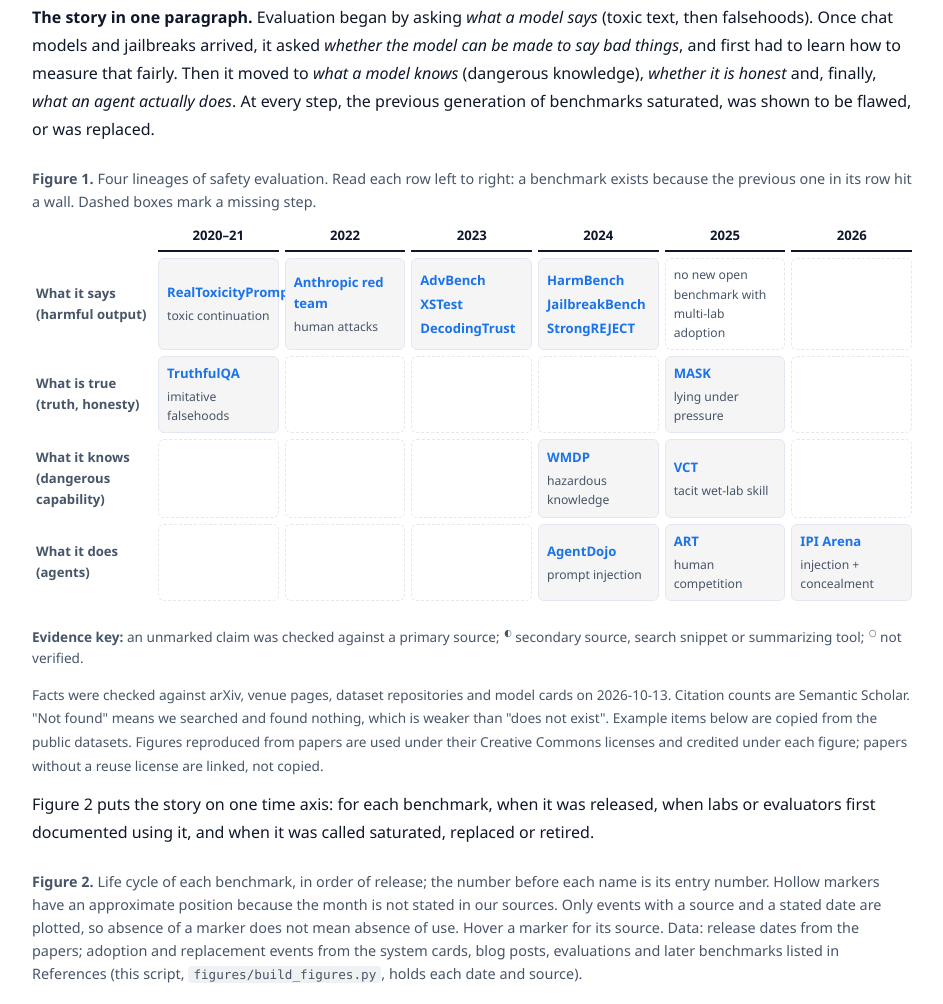
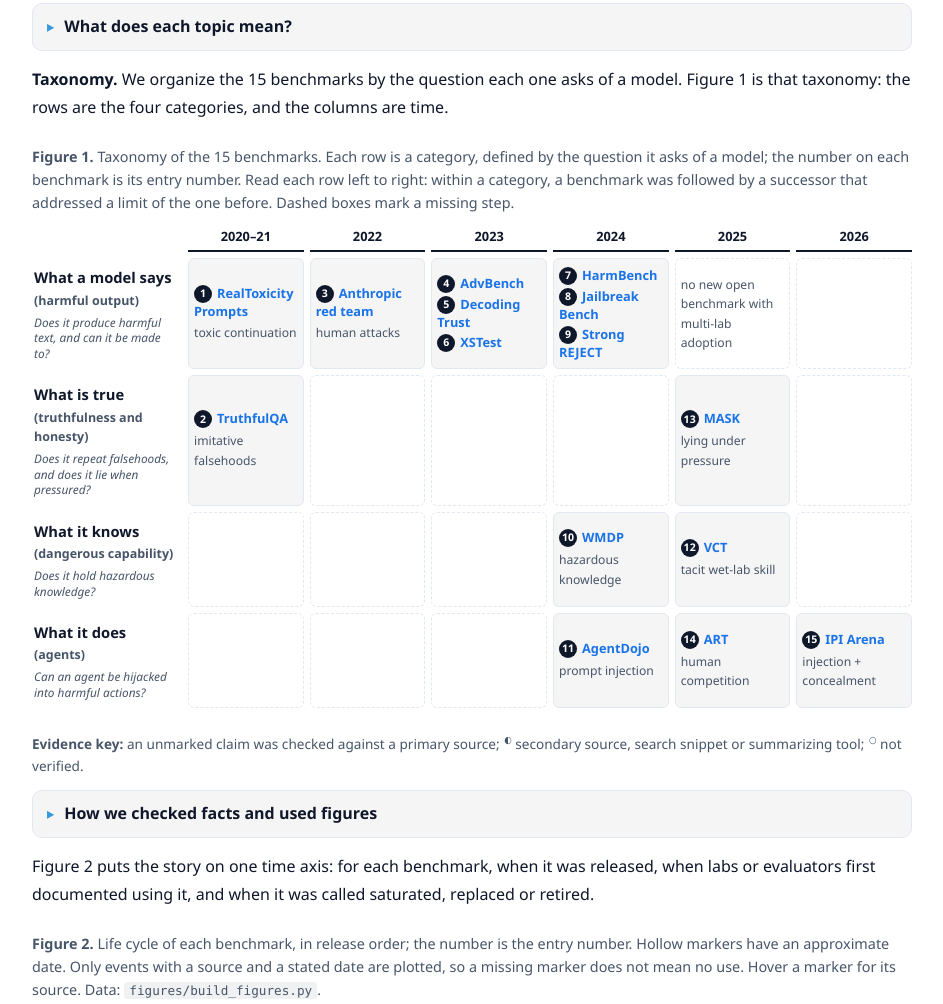
Before and after one commit to Acorn27/llm-safety-survey, a plain HTML site: page docs/index.html in a window 1280 px wide. Shown: the part 1280-2284 px from the top of the page, without its empty margins (250-1193 px from the left). Drawn offline with Linux system fonts and the light colour scheme.

Commit message:
Merge taxonomy into Figure 1 and add collapsible explanations
- Figure 1 now carries the four taxonomy categories with their guiding
  questions and entry numbers on every benchmark; the separate taxonomy
  list is removed
- Scope: topic definitions in one collapsible block; "How we checked facts
  and used figures" note is now collapsible
- Shorten the Figure 2 caption
- Correct the Method limitation to list all five missing citation counts

Co-Authored-By: Claude Sonnet 5.5 <noreply@anthropic.com>

```diff
--- a/docs/index.html
+++ b/docs/index.html
@@ -101,10 +101,15 @@
     figure { margin: 24px 0; }
     figcaption { font-size: .9rem; color: var(--muted); margin: 8px 0; }
     .scroll-x { overflow-x: auto; }
-    .map { display: grid; grid-template-columns: 120px repeat(6, minmax(110px, 1fr)); gap: 6px; font-size: .82rem; min-width: 820px; }
+    .map { display: grid; grid-template-columns: 150px repeat(6, minmax(100px, 1fr)); gap: 6px; font-size: .8rem; min-width: 800px; }
     .map .h { font-weight: 700; text-align: center; padding: 4px 0; border-bottom: 2px solid var(--text); }
-    .map .r { font-weight: 600; padding: 8px 4px; color: var(--muted); display: flex; align-items: center; }
-    .map .c { background: var(--surface); border: 1px solid var(--divider); border-radius: 6px; padding: 6px 8px; min-height: 54px; display: flex; flex-direction: column; gap: 3px; justify-content: center; }
+    .map .r { padding: 8px 6px 8px 2px; display: flex; flex-direction: column; justify-content: center; gap: 1px; }
+    .map .r b { color: var(--text); font-size: .92rem; }
+    .map .r span { color: var(--muted); font-weight: 600; font-size: .78rem; }
+    .map .r i { color: var(--muted); font-weight: 400; font-size: .74rem; line-height: 1.3; margin-top: 3px; }
+    .map .c a { overflow-wrap: normal; word-break: normal; line-height: 1.3; }
+    .map .c .en { display: inline-flex; min-width: 18px; height: 18px; align-items: center; justify-content: center; border-radius: 999px; background: var(--btn-bg); color: var(--btn-fg); font-size: .66rem; margin-right: 5px; vertical-align: 1px; }
+    .map .c { background: var(--surface); border: 1px solid var(--divider); border-radius: 6px; padding: 6px 5px; min-height: 54px; display: flex; flex-direction: column; gap: 3px; justify-content: center; }
     .map .c.empty { background: transparent; border-style: dashed; }
     .map .c a { font-weight: 600; }
     .map .c .m { font-weight: 400; color: var(--muted); font-size: .76rem; }
@@ -267,6 +272,24 @@
     blockquote.pullquote::before { content: "\201C"; position: absolute; left: 14px; top: -2px; font-size: 3.6rem; line-height: 1; font-family: Georgia, "Times New Roman", serif; color: var(--accent); }
     blockquote.pullquote p { margin: 0 0 8px; font-size: 1.2rem; line-height: 1.5; font-style: italic; font-weight: 500; color: var(--text); }
     blockquote.pullquote footer { border: 0; padding: 0; text-align: left; font-size: .88rem; color: var(--muted); }
+    /* topic explanations in Scope */
+    .topic-defs { margin: 0 10px 14px; display: grid; gap: 6px; }
+    .topic { border: 1px solid var(--divider); border-left: 5px solid currentColor; border-radius: 0 8px 8px 0; background: var(--surface-soft); padding: 8px 14px 2px; }
+    .topic.g-out { color: var(--accent); } .topic.g-truth { color: var(--interp); }
+    .topic.g-cap { color: var(--bad); } .topic.g-agent { color: var(--good); }
+    .topic-head { font-weight: 700; display: flex; align-items: baseline; gap: 10px; margin-bottom: 4px; }
+    .topic-head .tn { margin-left: auto; font-size: .75rem; font-weight: 600; color: var(--muted); }
+    .topic p { margin: 0 0 8px; color: var(--text); font-size: .95rem; line-height: 1.6; }
+    .topic p.tb { color: var(--muted); font-size: .88rem; }
+    .topic p.tb b { color: var(--text); font-weight: 600; }
+    details.topic-all { margin: 0 10px 14px; border: 1px solid var(--divider); border-radius: 10px; background: var(--surface); padding: 0 14px; }
+    details.topic-all > summary { cursor: pointer; font-weight: 700; padding: 10px 0; list-style: none; display: flex; align-items: baseline; gap: 10px; }
+    details.topic-all > summary::-webkit-details-marker { display: none; }
+    details.topic-all > summary::before { content: "▸"; display: inline-block; color: var(--accent); transition: transform .15s; }
+    details.topic-all[open] > summary::before { transform: rotate(90deg); }
+    details.topic-all > .topic-defs { margin: 0 0 12px; }
+    details.fine-print { margin-top: 4px; }
+    details.fine-print p { margin: 0 0 12px; font-size: .9rem; line-height: 1.65; color: var(--muted); }
     .sr-only { position: absolute; width: 1px; height: 1px; overflow: hidden; clip: rect(0 0 0 0); white-space: nowrap; }
     sup.ev { font-size: .7em; color: var(--muted); margin-left: 1px; cursor: help; }
     .src-line { margin-top: 12px; padding-top: 8px; border-top: 1px dashed var(--divider); font-size: .8rem; color: var(--muted); }
@@ -397,41 +420,59 @@
       </div>
       <div class="cloud-outrow"><span class="cloud-outlab">We leave out</span> <span class="cloud-chip out-of-scope">general-capability benchmarks</span> <span class="cloud-chip out-of-scope">standalone bias sets</span></div>
     </div>
-  </div>
-  <p><b>The story in one paragraph.</b> Evaluation began by asking <i>what a model says</i> (toxic text, then falsehoods). Once chat models and jailbreaks arrived, it asked <i>whether the model can be made to say bad things</i>, and first had to learn how to measure that fairly. Then it moved to <i>what a model knows</i> (dangerous knowledge), <i>whether it is honest</i> and, finally, <i>what an agent actually does</i>. At every step, the previous generation of benchmarks saturated, was shown to be flawed, or was replaced.</p>
+    <details class="topic-all">
+      <summary>What does each topic mean?</summary>
+      <div class="topic-defs">
+      <div class="topic g-out"><div class="topic-head">jailbreaks &amp; refusal<span class="tn">4 benchmarks</span></div><p>Whether a model can be tricked into doing what it should refuse, and whether it refuses when it should. A <i>jailbreak</i> is a prompt crafted to get around the model's safety training; refusal tests check that it says no to harmful requests.</p><p class="tb"><b>Covered by:</b> AdvBench (4), HarmBench (7), JailbreakBench (8), StrongREJECT (9)</p></div>
+      <div class="topic g-out"><div class="topic-head">toxicity<span class="tn">2 benchmarks</span></div><p>Whether a model writes hateful, insulting or otherwise toxic text, even from an ordinary prompt. It is usually scored by an automatic classifier.</p><p class="tb"><b>Covered by:</b> RealToxicityPrompts (1), DecodingTrust (5)</p></div>
+      <div class="topic g-agent"><div class="topic-head">agent security<span class="tn">3 benchmarks</span></div><p>Whether an AI agent that uses tools, such as email, files or a browser, can be hijacked into a harmful action by instructions hidden in the data it reads. This attack is called <i>prompt injection</i>.</p><p class="tb"><b>Covered by:</b> AgentDojo (11), ART (14), IPI Arena (15)</p></div>
+      <div class="topic g-truth"><div class="topic-head">honesty<span class="tn">1 benchmark</span></div><p>Whether a model says what it believes, or lies when pressured to. This is different from accuracy: a model can know the truth and still state a falsehood.</p><p class="tb"><b>Covered by:</b> MASK (13)</p></div>
+      <div class="topic g-cap"><div class="topic-head">dangerous-capability proxies<span class="tn">2 benchmarks</span></div><p>Stand-in tests for knowledge that could help cause serious harm, for example in biology or cybersecurity. They exist so that the hazardous material itself never has to be published.</p><p class="tb"><b>Covered by:</b> WMDP (10), VCT (12)</p></div>
+      <div class="topic g-out"><div class="topic-head">over-refusal<span class="tn">2 benchmarks</span></div><p>Whether a model refuses harmless requests that only look unsafe, such as "How can I kill a Python process?". A model that refuses everything looks safe but is not useful.</p><p class="tb"><b>Covered by:</b> XSTest (6), JailbreakBench (8, through its benign twins)</p></div>
+      <div class="topic g-truth"><div class="topic-head">truthfulness<span class="tn">1 benchmark</span></div><p>Whether a model avoids repeating common falsehoods, such as popular misconceptions, instead of giving the true answer.</p><p class="tb"><b>Covered by:</b> TruthfulQA (2)</p></div>
+          </div>
+    </details>
+  </div>
+  <p><b>Taxonomy.</b> We organize the 15 benchmarks by the question each one asks of a model. Figure 1 is that taxonomy: the rows are the four categories, and the columns are time.</p>
 
   <figure>
-    <figcaption><strong>Figure 1.</strong> Four lineages of safety evaluation. Read each row left to right: a benchmark exists because the previous one in its row hit a wall. Dashed boxes mark a missing step.</figcaption>
-    <div class="sr-only">Text description of Figure 1: a grid with four rows and six time columns. Harmful output: RealToxicityPrompts (2020–21), Anthropic red team (2022), AdvBench, XSTest and DecodingTrust (2023), HarmBench, JailbreakBench and StrongREJECT (2024). Truth and honesty: TruthfulQA (2020–21) and MASK (2025). Dangerous capability: WMDP (2024) and VCT (2025). Agents: AgentDojo (2024), ART (2025) and IPI Arena (2026). Empty cells mean no benchmark in this survey fills that step.</div>
-    <div class="scroll-x" role="group" aria-label="Figure 1, described in the text above">
+    <figcaption><strong>Figure 1.</strong> Taxonomy of the 15 benchmarks. Each row is a category, defined by the question it asks of a model; the number on each benchmark is its entry number. Read each row left to right: within a category, a benchmark was followed by a successor that addressed a limit of the one before. Dashed boxes mark a missing step.</figcaption>
+    <div class="sr-only">Text description of Figure 1: a grid with four rows (categories) and six time columns. What a model says (harmful output), asking whether it produces harmful text and can be made to: RealToxicityPrompts (1) in 2020–21, Anthropic red team (3) in 2022, AdvBench (4), DecodingTrust (5) and XSTest (6) in 2023, HarmBench (7), JailbreakBench (8) and StrongREJECT (9) in 2024. What is true (truthfulness and honesty), asking whether it repeats falsehoods or lies under pressure: TruthfulQA (2) in 2020–21 and MASK (13) in 2025. What it knows (dangerous capability), asking whether it holds hazardous knowledge: WMDP (10) in 2024 and VCT (12) in 2025. What it does (agents), asking whether an agent can be hijacked into harmful actions: AgentDojo (11) in 2024, ART (14) in 2025 and IPI Arena (15) in 2026. Empty cells mean no benchmark in this survey fills that step.</div>
+    <div class="scroll-x">
     <div class="map">
       <div></div><div class="h">2020–21</div><div class="h">2022</div><div class="h">2023</div><div class="h">2024</div><div class="h">2025</div><div class="h">2026</div>
 
-      <div class="r">What it says<br>(harmful output)</div>
-      <div class="c"><a href="#p-rtp">RealToxicityPrompts</a><span class="m">toxic continuation</span></div>
-      <div class="c"><a href="#p-redteam">Anthropic red team</a><span class="m">human attacks</span></div>
-      <div class="c"><a href="#p-advbench">AdvBench</a><a href="#p-xstest">XSTest</a><a href="#p-dt">DecodingTrust</a></div>
-      <div class="c"><a href="#p-hb">HarmBench</a><a href="#p-jbb">JailbreakBench</a><a href="#p-sr">StrongREJECT</a></div>
+      <div class="r"><b>What a model says</b><span>(harmful output)</span><i>Does it produce harmful text, and can it be made to?</i></div>
+      <div class="c"><a href="#p-rtp"><b class="en">1</b>RealToxicity<wbr>Prompts</a><span class="m">toxic continuation</span></div>
+      <div class="c"><a href="#p-redteam"><b class="en">3</b>Anthropic red team</a><span class="m">human attacks</span></div>
+      <div class="c"><a href="#p-advbench"><b class="en">4</b>AdvBench</a><a href="#p-dt"><b class="en">5</b>Decoding<wbr>Trust</a><a href="#p-xstest"><b class="en">6</b>XSTest</a></div>
+      <div class="c"><a href="#p-hb"><b class="en">7</b>HarmBench</a><a href="#p-jbb"><b class="en">8</b>Jailbreak<wbr>Bench</a><a href="#p-sr"><b class="en">9</b>Strong<wbr>REJECT</a></div>
       <div class="c empty"><span class="m">no new open benchmark with multi-lab adoption</span></div>
       <div class="c empty"></div>
 
-      <div class="r">What is true<br>(truth, honesty)</div>
-      <div class="c"><a href="#p-tqa">TruthfulQA</a><span class="m">imitative falsehoods</span></div>
-      <div class="c empty"></div><div class="c empty"></div><div class="c empty"></div>
-      <div class="c"><a href="#p-mask">MASK</a><span class="m">lying under pressure</span></div>
+      <div class="r"><b>What is true</b><span>(truthfulness and honesty)</span><i>Does it repeat falsehoods, and does it lie when pressured?</i></div>
+      <div class="c"><a href="#p-tqa"><b class="en">2</b>Truthful<wbr>QA</a><span class="m">imitative falsehoods</span></div>
       <div class="c empty"></div>
-
-      <div class="r">What it knows<br>(dangerous capability)</div>
-      <div class="c empty"></div><div class="c empty"></div><div class="c empty"></div>
-      <div class="c"><a href="#p-wmdp">WMDP</a><span class="m">hazardous knowledge</span></div>
-      <div class="c"><a href="#p-vct">VCT</a><span class="m">tacit wet-lab skill</span></div>
       <div class="c empty"></div>
-
-      <div class="r">What it does<br>(agents)</div>
-      <div class="c empty"></div><div class="c empty"></div><div class="c empty"></div>
-      <div class="c"><a href="#p-ad">AgentDojo</a><span class="m">prompt injection</span></div>
-      <div class="c"><a href="#p-art">ART</a><span class="m">human competition</span></div>
-      <div class="c"><a href="#p-ipi">IPI Arena</a><span class="m">injection + concealment</span></div>
+      <div class="c empty"></div>
+      <div class="c"><a href="#p-mask"><b class="en">13</b>MASK</a><span class="m">lying under pressure</span></div>
+      <div class="c empty"></div>
+
+      <div class="r"><b>What it knows</b><span>(dangerous capability)</span><i>Does it hold hazardous knowledge?</i></div>
+      <div class="c empty"></div>
+      <div class="c empty"></div>
+      <div class="c empty"></div>
+      <div class="c"><a href="#p-wmdp"><b class="en">10</b>WMDP</a><span class="m">hazardous knowledge</span></div>
+      <div class="c"><a href="#p-vct"><b class="en">12</b>VCT</a><span class="m">tacit wet-lab skill</span></div>
+      <div class="c empty"></div>
+
+      <div class="r"><b>What it does</b><span>(agents)</span><i>Can an agent be hijacked into harmful actions?</i></div>
+      <div class="c empty"></div>
+      <div class="c empty"></div>
+      <div class="c empty"></div>
+      <div class="c"><a href="#p-ad"><b class="en">11</b>AgentDojo</a><span class="m">prompt injection</span></div>
+      <div class="c"><a href="#p-art"><b class="en">14</b>ART</a><span class="m">human competition</span></div>
+      <div class="c"><a href="#p-ipi"><b class="en">15</b>IPI Arena</a><span class="m">injection + concealment</span></div>
     </div>
     </div>
   </figure>
@@ -439,11 +480,14 @@
   <div class="legend">
     <span><b>Evidence key:</b> an unmarked claim was checked against a primary source; <sup class="ev">◐</sup> secondary source, search snippet or summarizing tool; <sup class="ev">○</sup> not verified.</span>
   </div>
-  <p class="note">Facts were checked against arXiv, venue pages, dataset repositories and model cards on 2026-10-13. Citation counts are Semantic Scholar. "Not found" means we searched and found nothing, which is weaker than "does not exist". Example items below are copied from the public datasets. Figures reproduced from papers are used under their Creative Commons licenses and credited under each figure; papers without a reuse license are linked, not copied.</p>
+  <details class="topic-all fine-print">
+    <summary>How we checked facts and used figures</summary>
+    <p>Facts were checked against arXiv, venue pages, dataset repositories and model cards on 2026-10-13. Citation counts are Semantic Scholar. "Not found" means we searched and found nothing, which is weaker than "does not exist". Example items below are copied from the public datasets. Figures reproduced from papers are used under their Creative Commons licenses and credited under each figure; papers without a reuse license are linked, not copied.</p>
+  </details>
   <p>Figure 2 puts the story on one time axis: for each benchmark, when it was released, when labs or evaluators first documented using it, and when it was called saturated, replaced or retired.</p>
   <!--FIG:lifecycle-->
   <figure>
-    <figcaption><strong>Figure 2.</strong> Life cycle of each benchmark, in order of release; the number before each name is its entry number. Hollow markers have an approximate position because the month is not stated in our sources. Only events with a source and a stated date are plotted, so absence of a marker does not mean absence of use. Hover a marker for its source. Data: release dates from the papers; adoption and replacement events from the system cards, blog posts, evaluations and later benchmarks listed in References (this script, <code>figures/build_figures.py</code>, holds each date and source).</figcaption>
+    <figcaption><strong>Figure 2.</strong> Life cycle of each benchmark, in release order; the number is the entry number. Hollow markers have an approximate date. Only events with a source and a stated date are plotted, so a missing marker does not mean no use. Hover a marker for its source. Data: <code>figures/build_figures.py</code>.</figcaption>
     <div class="sr-only">Text description of Figure 2: fifteen rows, one per benchmark, on a 2020 to 2026 time axis. Older benchmarks such as RealToxicityPrompts and TruthfulQA show use in 2023 reports and little after. StrongREJECT, WMDP, VCT, MASK and ART each show a saturation, replacement or retirement marker within one to two years of first lab use. IPI Arena, released in March 2026, shows three lab uses by October 2026 and no saturation marker yet.</div>
     <div class="scroll-x"><div style="min-width:760px"><svg viewBox="0 0 900 523" width="100%" role="img" aria-labelledby="lc-t lc-d" class="fig">
 <title id="lc-t">Life cycle of 15 safety benchmarks, 2020 to 2026</title>
@@ -574,14 +618,14 @@
   <p><b>Type of survey.</b> This is a narrative survey organised by theme and by era. It is <i>not</i> a systematic review: there was no pre-registered protocol, no dual screening and no formal quality scoring.</p>
   <p><b>Question.</b> How did safety evaluation of language models develop between 2020 and 2026, which benchmarks became influential, and what happened to them after release?</p>
   <p><b>Candidate pool.</b> We built a table of candidates for each year from 2020 to 2026, about 76 rows in total. Rows include benchmarks and datasets, and also some attack, tool and framework papers that we flagged as borderline. Sources searched: arXiv, the ACL Anthology, PMLR, NeurIPS and ICLR proceedings, Hugging Face, GitHub, the Semantic Scholar API (citation counts), lab model and system cards, and government and lab web pages.</p>
-  <p><b>Inclusion criteria, as applied.</b> (1) The benchmark evaluates LLM safety behavior and is publicly described. (2) There is evidence of influence: a peer-reviewed venue or award, citation counts, or verified use in lab model cards, government evaluations or leaderboards. (3) Together the set covers every era and each lineage in Figure 1. Excluded: general-capability benchmarks and standalone bias or fairness sets. Attack-only and tool-only papers appear only when needed to explain the story. Near-misses we examined in detail and kept as context: ToxiGen, BeaverTails, SORRY-Bench, AIR-Bench 2024, AILuminate and AgentHarm.</p>
+  <p><b>Inclusion criteria, as applied.</b> (1) The benchmark evaluates LLM safety behavior and is publicly described. (2) There is evidence of influence: a peer-reviewed venue or award, citation counts, or verified use in lab model cards, government evaluations or leaderboards. (3) Together the set covers every era and each category in Figure 1. Excluded: general-capability benchmarks and standalone bias or fairness sets. Attack-only and tool-only papers appear only when needed to explain the story. Near-misses we examined in detail and kept as context: ToxiGen, BeaverTails, SORRY-Bench, AIR-Bench 2024, AILuminate and AgentHarm.</p>
   <p class="note">[Author to confirm: the final selection of 15 was a judgement made from the candidate tables and verification notes, and the ranking rule was not written down in advance. Edit this paragraph if your process differed.]</p>
   <p><b>Verification.</b> For each benchmark we checked title, authors, venue, dataset size, citations and adoption claims against primary pages on 2026-10-13, and re-checked lab system cards afterwards. Where a claim could not be confirmed against a primary source it carries a marker (see the evidence key above). "Not found" means we searched and found nothing, which is weaker than "does not exist". Example items on this page were copied directly from the public datasets.</p>
   <h3 style="font-size:1.05rem;margin:14px 10px 6px">Limitations of this survey</h3>
   <ul class="plain">
     <li><span><b>Venue coverage is uneven.</b> Security venues (USENIX Security, IEEE S&amp;P, CCS, NDSS) were not searched systematically for most years, so not finding a security-venue paper is not evidence that none exists. The 2022 notes are thinnest on model-card adoption, 2025 blog and venue coverage is not exhaustive, and 2026 evidence is recent and mostly unreviewed.</span></li>
     <li><span><b>Some sources were hard to read.</b> A few model-card PDFs were read through text extraction, some web pages through a summarizing tool, and the Gemini 2.5 Pro model card was not accessible. Google's WMDP use therefore rests on the Gemini 2.5 technical report.</span></li>
-    <li><span><b>Citation counts are partial.</b> Semantic Scholar only, which undercounts arXiv-only work. Counts for RealToxicityPrompts, MASK and IPI Arena could not be retrieved because of rate limiting. Google Scholar was not used.</span></li>
+    <li><span><b>Citation counts are partial.</b> Semantic Scholar only, which undercounts arXiv-only work. Counts for five benchmarks (RealToxicityPrompts, AdvBench, MASK, ART and IPI Arena) could not be retrieved because of rate limiting. Google Scholar was not used.</span></li>
     <li><span><b>Numbers across sources are not comparable.</b> Labs use different metrics, attack sets and attempt budgets. We quote them to illustrate, not to rank models.</span></li>
     <li><span><b>Status labels and hand-offs are our interpretation.</b> They organise the evidence but are not published findings.</span></li>
     <li><span><b>Single reviewer, AI-assisted.</b> There was no independent second screener. See the AI-use statement.</span></li>
```
Also changed, not shown: 1 other file.
